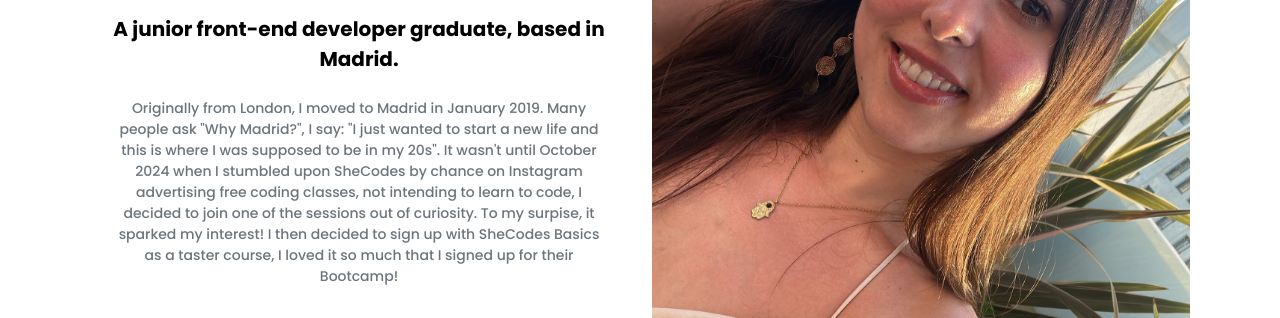
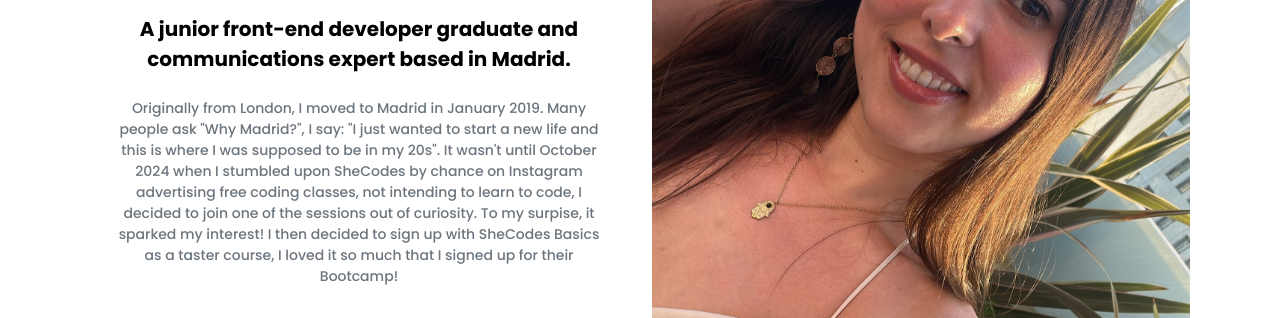
Before and after one commit to naoloui/Portfolio-by-Naomi-Laufer, a plain HTML site: page about.html in a window 1280 px wide. Shown: the part 374-692 px from the top of the page. Drawn offline with nearby package versions, Linux system fonts and the light colour scheme; files that its build step writes are made by us from their sources.

Commit message:
Update about.html

```diff
--- a/about.html
+++ b/about.html
@@ -53,7 +53,7 @@
           <div class="content-content">
             <h1 class="mb-4">Hi! I am Naomi Laufer</h1>
             <h2 class="mb-4">
-              A junior front-end developer graduate, based in Madrid.
+              A junior front-end developer graduate and communications expert based in Madrid.
             </h2>
             <p class="mb-5 text-muted">
               Originally from London, I moved to Madrid in January 2019. Many
```
